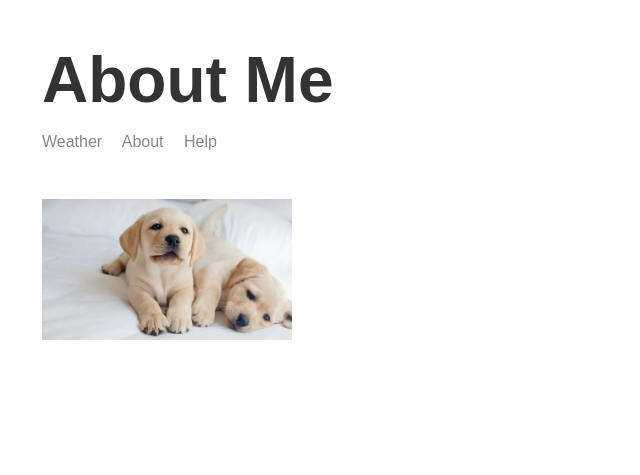
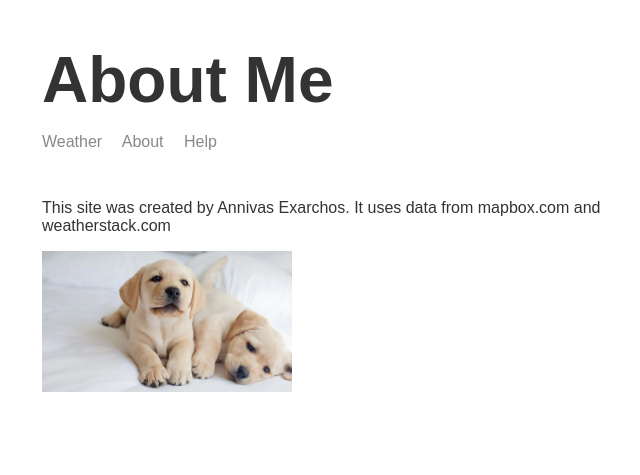
Before and after one commit to annivas/node-weather-app, a Node server app: page /about in a window 1280 px wide. Shown: the top 475 px of the page, without its empty margins (273-913 px from the left). Run offline with Node 20, Linux system fonts and the light colour scheme; some libraries are stand-ins or nearby versions.

Commit message:
Add about text

```diff
--- a/templates/views/about.hbs
+++ b/templates/views/about.hbs
@@ -11,6 +11,8 @@
         <div class="main-content">
             {{>header}}
 
+            <p>This site was created by Annivas Exarchos. It uses data from mapbox.com and weatherstack.com</p>
+
             <img class="portrait" src="/img/puppy.png">
         </div>
 
```
